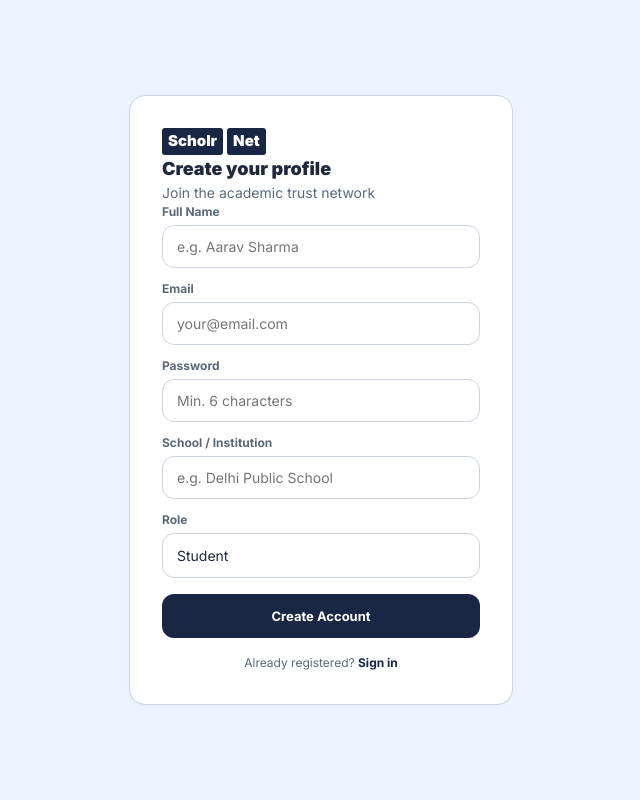
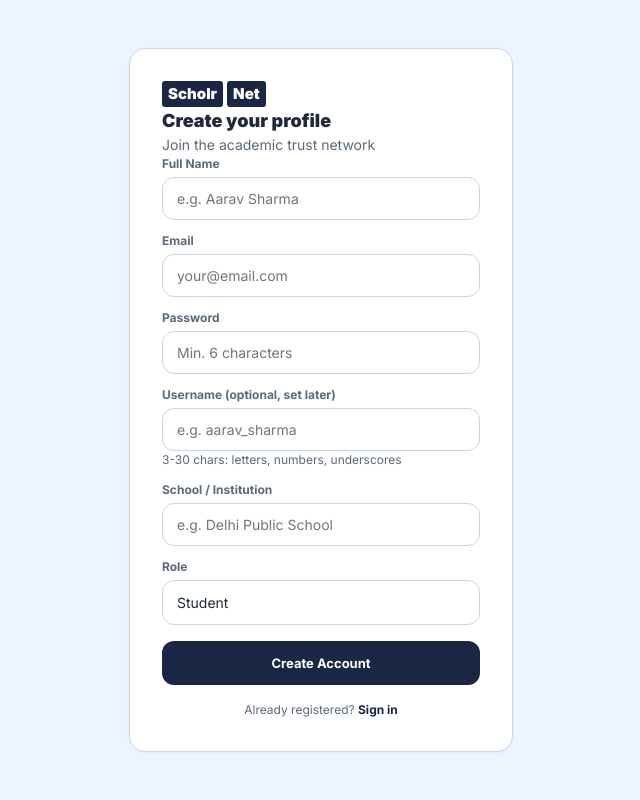
Before and after one commit to abhiraj1291/scholrnet, a Flask app: page /register in a window 1280 px wide. Shown: the whole page, without its empty margins (319-959 px from the left). Run offline with Flask 3, Linux system fonts and the light colour scheme; some libraries are stand-ins or nearby versions.

Commit message:
Sprint 2: username system - model, API, routes, templates, avail check, /u/<user> urls

```diff
--- a/backend/app.py
+++ b/backend/app.py
@@ -109,6 +109,11 @@ def register_routes(app, bcrypt, login_manager, limiter):
             allowed = ['choose_role', 'api_set_role', 'logout', 'static']
             if request.endpoint not in allowed and not request.path.startswith('/static/'):
                 return redirect(url_for('choose_role'))
+        # Redirect users without a username to choose-username (skip for certain endpoints)
+        if current_user.is_authenticated and not current_user.username and current_user.role != 'pending':
+            allowed = ['choose_username', 'api_username_check', 'api_username_set', 'logout', 'static']
+            if request.endpoint not in allowed and not request.path.startswith('/static/'):
+                return redirect(url_for('choose_username'))
 
     def get_gemini_client():
         api_key = app.config.get("GEMINI_API_KEY", "")
@@ -242,6 +247,7 @@ def register_routes(app, bcrypt, login_manager, limiter):
             password = request.form.get('password', '')
             school = sanitize_text(request.form.get('school', ''), 200)
             role = request.form.get('role', 'student')
+            username = request.form.get('username', '').strip().lower()
 
             if not name or not email or not password:
                 return render_template('auth/register.html', error="All fields are required")
@@ -255,14 +261,22 @@ def register_routes(app, bcrypt, login_manager, limiter):
                 role = 'student'
             if User.query.filter_by(email=email).first():
                 return render_template('auth/register.html', error="Email already registered")
+            if username:
+                if not re.match(r'^[a-z0-9_]{3,30}$', username):
+                    return render_template('auth/register.html', error="Username: 3-30 chars, letters, numbers, underscores only")
+                if User.query.filter_by(username=username).first():
+                    return render_template('auth/register.html', error="Username already taken")
             hashed = bcrypt.generate_password_hash(password).decode('utf-8')
             avatar = "".join(p[0] for p in name.strip().split() if p)[:2].upper() or "ST"
             user = User(name=name, email=email, password_hash=hashed, school=school, role=role,
-                        avatar=avatar, grade="Class XII", bio="Active ScholrNet Member")
+                        avatar=avatar, grade="Class XII", bio="Active ScholrNet Member",
+                        username=username or None)
             db.session.add(user)
             db.session.commit()
             login_user(user)
             flask_session.permanent = True
+            if not user.username:
+                return redirect(url_for('choose_username'))
             return redirect(url_for('dashboard'))
         return render_template('auth/register.html')
 
@@ -348,6 +362,50 @@ def register_routes(app, bcrypt, login_manager, limiter):
             ads=active_ads(),
             notifications=get_user_notifications(current_user.id)
         )
+
+    @app.route('/u/<username>')
+    @login_required
+    def profile_by_username(username):
+        puser = User.query.filter_by(username=username).first()
+        if not puser:
+            abort(404)
+        return redirect(url_for('profile_by_id', user_id=puser.id))
+
+    @app.route('/choose-username')
+    @login_required
+    def choose_username():
+        if current_user.username:
+            return redirect(url_for('dashboard'))
+        return render_template('choose_username.html',
+            user=current_user,
+            notifications=get_user_notifications(current_user.id)
+        )
+
+    @app.route('/api/username/check', methods=['GET'])
+    def api_username_check():
+        u = request.args.get('u', '').strip().lower()
+        if not u:
+            return jsonify({'available': False, 'error': 'Empty username'})
+        if not re.match(r'^[a-z0-9_]{3,30}$', u):
+            return jsonify({'available': False, 'error': '3-30 chars, letters, numbers, underscores only'})
+        taken = User.query.filter_by(username=u).first() is not None
+        return jsonify({'available': not taken})
+
+    @app.route('/api/username/set', methods=['POST'])
+    @login_required
+    def api_username_set():
+        data = request.json or {}
+        u = data.get('username', '').strip().lower()
+        if not u:
+            return jsonify({'success': False, 'error': 'Username is required'}), 400
+        if not re.match(r'^[a-z0-9_]{3,30}$', u):
+            return jsonify({'success': False, 'error': '3-30 chars, letters, numbers, underscores only'}), 400
+        existing = User.query.filter_by(username=u).first()
+        if existing and existing.id != current_user.id:
+            return jsonify({'success': False, 'error': 'Username already taken'}), 400
+        current_user.username = u
+        db.session.commit()
+        return jsonify({'success': True, 'username': u})
 
     @app.route('/opportunities')
     @login_required
@@ -921,6 +979,7 @@ def register_routes(app, bcrypt, login_manager, limiter):
                 'author': {'id': p.author_id, 'name': p.author_name, 'school': p.author_school, 'avatar': p.author_avatar,
                           'avatar_url': authors.get(p.author_id).avatar_url if p.author_id and p.author_id in authors else '',
                           'role': authors.get(p.author_id).role if p.author_id and p.author_id in authors else '',
+                          'username': authors.get(p.author_id).username if p.author_id and p.author_id in authors else '',
                           'verified': _is_verified(authors.get(p.author_id)) if p.author_id else False}
             } for p in posts],
             'has_more': has_more
@@ -1019,7 +1078,7 @@ def register_routes(app, bcrypt, login_manager, limiter):
         users = User.query.filter(User.name.ilike(f'%{q}%')).limit(5).all()
         schools = School.query.filter(School.name.ilike(f'%{q}%')).limit(5).all()
         achs = Achievement.query.filter(Achievement.title.ilike(f'%{q}%')).limit(5).all()
-        return jsonify({'users': [{'id': u.id, 'name': u.name, 'school': u.school, 'avatar': u.avatar or "".join(p[0] for p in u.name.split() if p)[:2].upper(), 'avatar_url': u.avatar_url or '', 'role': u.role, 'verified': _is_verified(u)} for u in users], 'schools': [{'id': s.id, 'name': s.name, 'location': s.location or ''} for s in schools], 'achievements': [{'id': a.id, 'title': a.title, 'user_id': a.user_id} for a in achs]})
+        return jsonify({'users': [{'id': u.id, 'name': u.name, 'school': u.school, 'avatar': u.avatar or "".join(p[0] for p in u.name.split() if p)[:2].upper(), 'avatar_url': u.avatar_url or '', 'role': u.role, 'username': u.username, 'verified': _is_verified(u)} for u in users], 'schools': [{'id': s.id, 'name': s.name, 'location': s.location or ''} for s in schools], 'achievements': [{'id': a.id, 'title': a.title, 'user_id': a.user_id} for a in achs]})
 
     @app.route('/api/notifications')
     @login_required
@@ -1048,7 +1107,7 @@ def register_routes(app, bcrypt, login_manager, limiter):
             cids.add(other)
         if cids:
             users = {u.id: u for u in User.query.filter(User.id.in_(cids)).all()}
-            contacts = [{'id': u.id, 'name': u.name, 'avatar': u.avatar or "".join(p[0] for p in u.name.split() if p)[:2].upper(), 'avatar_url': u.avatar_url or '', 'school': u.school, 'role': u.role, 'verified': _is_verified(u)} for u in users.values()]
+            contacts = [{'id': u.id, 'name': u.name, 'avatar': u.avatar or "".join(p[0] for p in u.name.split() if p)[:2].upper(), 'avatar_url': u.avatar_url or '', 'school': u.school, 'role': u.role, 'username': u.username, 'verified': _is_verified(u)} for u in users.values()]
         else:
             contacts = []
         return jsonify({'contacts': contacts})
@@ -1411,7 +1470,13 @@ def register_routes(app, bcrypt, login_manager, limiter):
         existing = User.query.filter_by(email=email).first()
         if existing:
             email = 'school' + str(school.id) + '@scholrnet.com'
-        user = User(name=name + ' Admin', email=email, password_hash=bcrypt.generate_password_hash(pwd).decode('utf-8'), school=name, role='admin', avatar='SC')
+        username = sanitize_text(data.get('username', ''), 30).strip().lower()
+        if username:
+            if not re.match(r'^[a-z0-9_]{3,30}$', username):
+                return jsonify({'success': False, 'error': 'Invalid username format'}), 400
+            if User.query.filter_by(username=username).first():
+                return jsonify({'success': False, 'error': 'Username already taken'}), 400
+        user = User(name=name + ' Admin', email=email, password_hash=bcrypt.generate_password_hash(pwd).decode('utf-8'), school=name, role='admin', avatar='SC', username=username or None)
         db.session.add(user)
         db.session.commit()
         return jsonify({'success': True, 'email': email, 'password': pwd})
@@ -1448,6 +1513,11 @@ def register_routes(app, bcrypt, login_manager, limiter):
                     conn.execute(text("ALTER TABLE users ADD COLUMN avatar_url VARCHAR(300) DEFAULT ''"))
                     conn.commit()
                 mig.append("added users.avatar_url")
+            if 'username' not in users_cols:
+                with db.engine.connect() as conn:
+                    conn.execute(text("ALTER TABLE users ADD COLUMN username VARCHAR(30) UNIQUE DEFAULT NULL"))
+                    conn.commit()
+                mig.append("added users.username")
         except Exception as e:
             return jsonify({"error": str(e), "ran": mig}), 500
         return jsonify({"message": "Migration complete", "changes": mig})
--- a/backend/models.py
+++ b/backend/models.py
@@ -18,6 +18,7 @@ class User(UserMixin, db.Model):
     role = db.Column(db.String(20), default="student")
     theme_color = db.Column(db.String(30), default="navy")
     groq_api_key = db.Column(db.String(200), default="")
+    username = db.Column(db.String(30), unique=True, nullable=True)
     created_at = db.Column(db.DateTime, default=lambda: datetime.now(timezone.utc))
 
     achievements = db.relationship('Achievement', backref='user', lazy=True)
--- a/frontend/templates/auth/register.html
+++ b/frontend/templates/auth/register.html
@@ -6,6 +6,27 @@
   <title>ScholrNet - Register</title>
   <link rel="stylesheet" href="{{ url_for('static', filename='css/style.css') }}">
   <script src="https://unpkg.com/lucide@latest"></script>
+  <script>
+  // Username availability check on registration form
+  const regUsername = document.getElementById('regUsername');
+  const usernameStatus = document.getElementById('usernameStatus');
+  let checkTimer = null;
+  if (regUsername) {
+    regUsername.addEventListener('input', function() {
+      const val = this.value.trim().toLowerCase();
+      if (!val) { usernameStatus.textContent = '3-30 chars: letters, numbers, underscores'; usernameStatus.style.color = ''; return; }
+      if (!/^[a-z0-9_]{3,30}$/.test(val)) { usernameStatus.textContent = 'Invalid characters'; usernameStatus.style.color = 'var(--danger)'; return; }
+      usernameStatus.textContent = 'Checking...'; usernameStatus.style.color = 'var(--text-muted)';
+      clearTimeout(checkTimer);
+      checkTimer = setTimeout(() => {
+        fetch('/api/username/check?u=' + encodeURIComponent(val))
+          .then(r => r.json())
+          .then(d => { usernameStatus.textContent = d.available ? 'Available' : (d.error || 'Taken'); usernameStatus.style.color = d.available ? 'var(--success)' : 'var(--danger)'; })
+          .catch(() => { usernameStatus.textContent = 'Error checking'; usernameStatus.style.color = 'var(--danger)'; });
+      }, 300);
+    });
+  }
+  </script>
 </head>
 <body class="flex items-center justify-center min-h-screen p-4" style="background: var(--bg);">
   <div class="card" style="max-width: 24rem; width: 100%; padding: 2rem;">
@@ -34,6 +55,11 @@
         <input type="password" id="regPassword" name="password" placeholder="Min. 6 characters" required minlength="6">
       </div>
       <div style="margin-bottom: 0.75rem;">
+        <label class="text-xs font-bold text-muted" style="display: block; margin-bottom: 0.25rem;">Username <span class="text-xs text-muted">(optional, set later)</span></label>
+        <input type="text" id="regUsername" name="username" placeholder="e.g. aarav_sharma" maxlength="30">
+        <div id="usernameStatus" class="text-xs text-muted mt-1">3-30 chars: letters, numbers, underscores</div>
+      </div>
+      <div style="margin-bottom: 0.75rem;">
         <label class="text-xs font-bold text-muted" style="display: block; margin-bottom: 0.25rem;">School / Institution</label>
         <input type="text" id="regSchool" name="school" placeholder="e.g. Delhi Public School">
       </div>
--- a/frontend/templates/base.html
+++ b/frontend/templates/base.html
@@ -76,6 +76,7 @@
           <div id="account-dropdown" class="hidden" style="position:absolute;right:0;top:100%;margin-top:8px;width:220px;max-width:calc(100vw - 2rem);background:var(--bg-card);border:1px solid var(--border);border-radius:12px;box-shadow:0 4px 20px rgba(0,0,0,0.1);z-index:200;">
             <div class="p-3 border-b" style="border-color:var(--border);">
               <div class="font-bold text-sm">{{ user.name }}{% if user.role in ('admin', 'super_admin') or user.email == 'abhiraj29in@gmail.com' %} <i data-lucide="badge-check" style="width:0.875rem;height:0.875rem;color:var(--primary);display:inline;"></i>{% endif %}</div>
+              {% if user.username %}<div class="text-xs text-muted">@{{ user.username }}</div>{% endif %}
               <div class="text-xs text-muted">{{ user.email }}</div>
               <div style="margin-top:2px;">{% set rc = {'student':'#3b82f6','teacher':'#8b5cf6','mentor':'#f59e0b','admin':'#10b981','super_admin':'#ef4444'} %}<span class="text-xs" style="color:{{ rc.get(user.role, '#6b7280') }};font-weight:600;">{{ user.role.replace('_',' ').upper() if user.role else 'STUDENT' }}</span></div>
             </div>
--- a/frontend/templates/feed.html
+++ b/frontend/templates/feed.html
@@ -266,6 +266,7 @@ document.addEventListener('DOMContentLoaded', function() {
                 typeBadge +
               '</div>' +
             '<div class="text-xs text-muted">' + escapeHtml(post.author.school || '') + '</div>' +
+            (post.author.username ? '<div class="text-xs" style="color:var(--text-light);">@' + escapeHtml(post.author.username) + '</div>' : '') +
           '</div>' +
         '</a>' +
       '</div>' +
--- a/frontend/templates/profile.html
+++ b/frontend/templates/profile.html
@@ -17,6 +17,7 @@
       </div>
       <div>
         <div class="profile-name">{{ puser.name }} {% set rc = {'student':'#3b82f6','teacher':'#8b5cf6','mentor':'#f59e0b','admin':'#10b981','super_admin':'#ef4444'} %}<span class="text-xs" style="color:{{ rc.get(puser.role, '#6b7280') }};font-weight:600;">{{ puser.role.replace('_',' ').upper() if puser.role else 'STUDENT' }}</span>{% if is_verified %} <i data-lucide="badge-check" style="width:1rem;height:1rem;color:var(--primary);display:inline;"></i>{% endif %}</div>
+        {% if puser.username %}<div class="text-xs text-muted" style="margin-top:-2px;">@{{ puser.username }}</div>{% endif %}
         <div class="profile-school">{{ puser.school }}{% if puser.grade %} &middot; Grade {{ puser.grade }}{% endif %}</div>
         {% if puser.bio %}<p class="text-sm text-muted mt-1">{{ puser.bio }}</p>{% endif %}
       </div>
```
Also changed, not shown: frontend/templates/choose_username.html (added, +120 -0 lines).
